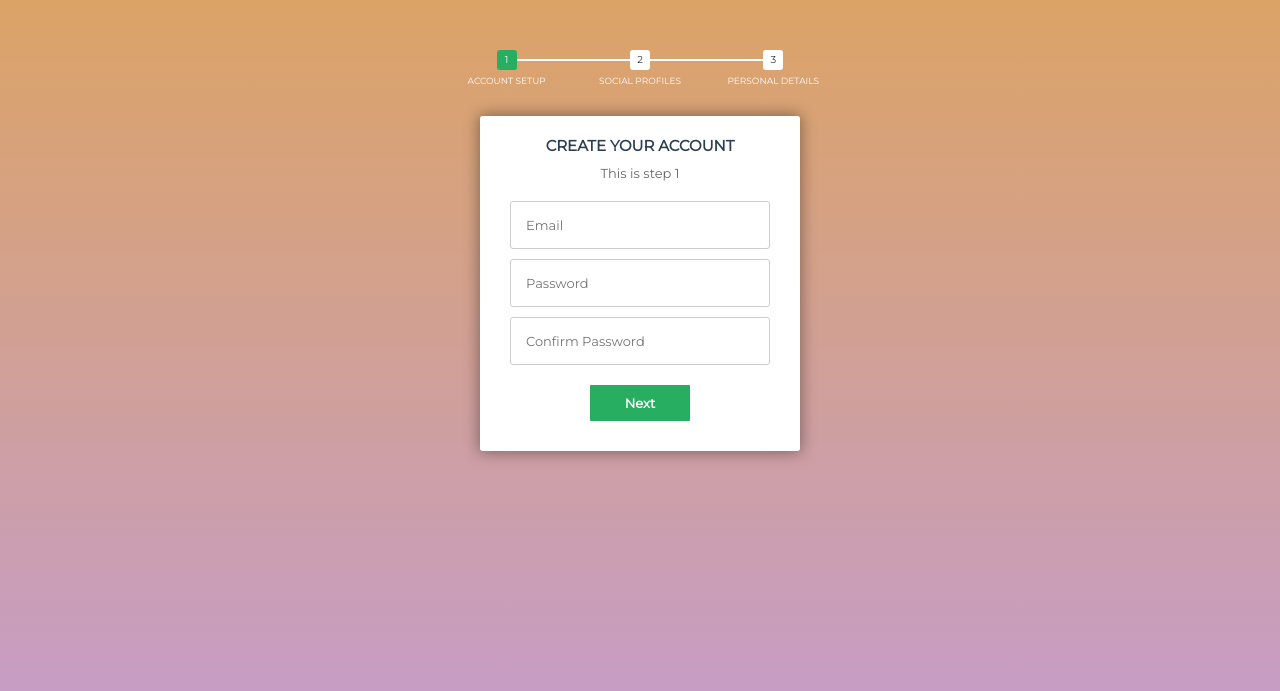
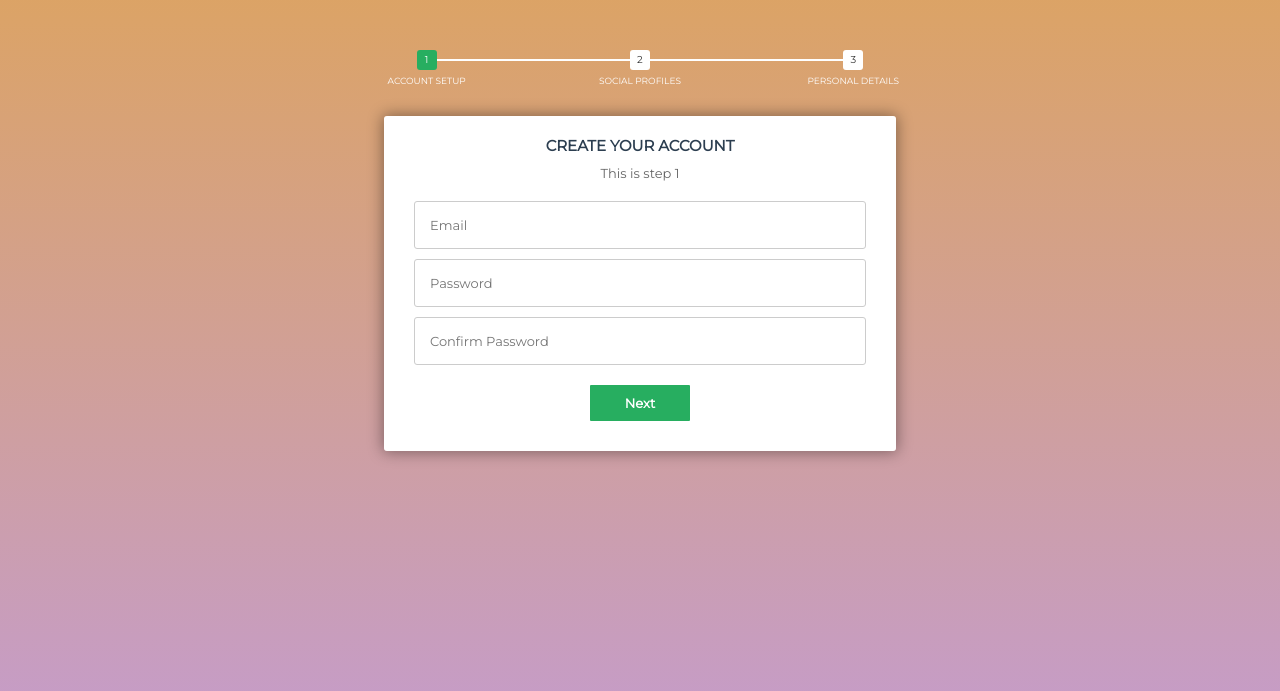
Before and after one commit to Kashyap110/Railway-Consession, a PHP site: page /form.html in a window 1280 px wide. Shown: the top 691 px of the page. Run offline with PHP 8.4, Linux system fonts and the light colour scheme.

Commit message:
Registration form

```diff
--- a/css/form.css
+++ b/css/form.css
@@ -18,10 +18,14 @@ body {
 }
 /*form styles*/
 #msform {
-	width: 400px;
-	margin: 50px auto;
+	width: 50%;
 	text-align: center;
-	position: relative;
+    left: 50%;
+    top: 50%;
+    margin-left: -25%;
+    margin-top: 50px;
+    position: relative;
+
 }
 #msform fieldset {
 	background: white;
```
